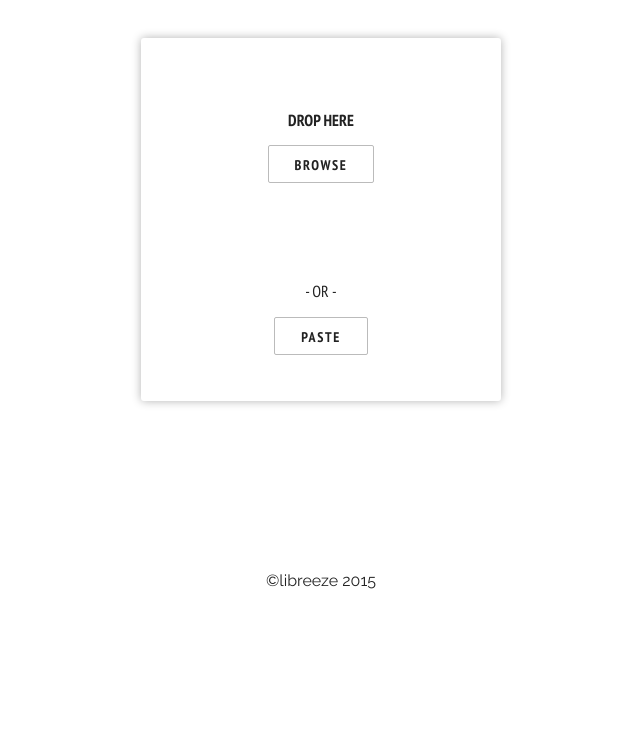
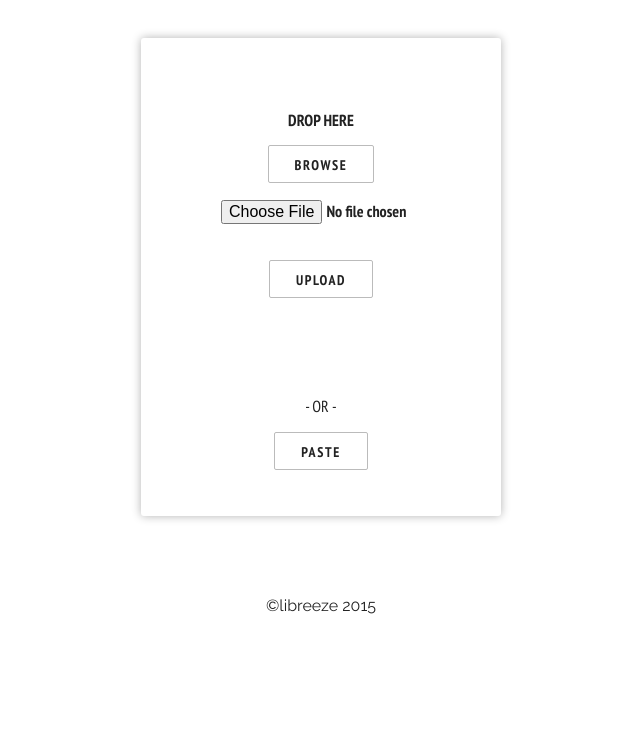
Before and after one commit to markotitel/libreeze, a Django app: template app/templates/app/index.html in a window 1280 px wide. Shown: the part 167-902 px from the top of the page, without its empty margins (319-959 px from the left). Before the commit the page ends 756 px from the top, so only its background shows below. Run offline with Django 3.2, Linux system fonts and the light colour scheme; the template is opened without the code that fills it, so the values that code supplies are empty; parts of the project's set-up code (start-up, migrations or seed data) failed here and were passed over; some libraries are stand-ins or nearby versions.

Commit message:
File upload

```diff
--- a/app/static/app/css/main.css
+++ b/app/static/app/css/main.css
@@ -119,7 +119,7 @@
 /* end Sticky footer */
 
 footer,
-.upload {
+#upload {
 	text-align: center;
 }
 
@@ -128,7 +128,7 @@
 	margin: auto;
 }
 
-.upload {
+#upload {
 	font-family: 'PT Sans Narrow', sans-serif;
 	Xbackground-color: #373a3d;
 	Xbackground-image: -webkit-linear-gradient(top, #373a3d, #313437);
@@ -143,7 +143,7 @@
 	Xcolor: #7f858a;
 }
 
-.upload button {
+#upload button {
 	Xbackground-color: #007a96;
 	padding: 12px 26px;
 	Xcolor: #fff;
@@ -155,11 +155,11 @@
 	line-height: 1;
 }
 
-.upload .submit_upload {
+#upload .submit_upload {
 	display: inline-block;
 }
 
-.upload textarea {
+#upload textarea {
 	Xborder-color: #373a3d;
 	Xcolor: #7f858a;
 	margin-bottom: .2rem;
@@ -180,7 +180,7 @@
 }
 
 #drop input {
-	display: none;
+	XSdisplay: none;
 }
 
 textarea {
--- a/app/static/app/js/main.js
+++ b/app/static/app/js/main.js
@@ -4,6 +4,15 @@
 
     var init = function(){
 		initZeroClipboard();
+		initFileUpload();
+    };
+
+    var initFileUpload = function(){
+        $('input[name=upload]').change(function(e){
+            console.log('file selected');
+            var form = $('#upload_form');
+            form.submit();
+        });
     };
 
     //=begin Toggle paste section
--- a/app/templates/app/index.html
+++ b/app/templates/app/index.html
@@ -57,10 +57,10 @@
 					<br/>
 					<br/>
 
-					<div class="upload">
+					<div id="upload">
 						<!-- Browse form -->
 
-						<form method="post" action="{% url 'app:submit_file' %}" enctype="multipart/form-data">
+						<form id="upload_form" method="post" action="{% url 'app:submit_file' %}" enctype="multipart/form-data">
 							<div id="drop">
 								<div>Drop Here</div>
 								<button type="button">Browse</button>
@@ -109,7 +109,7 @@
          <!-- Our JS files -->
         <script src="{% static 'app/js/plugins.js' %}"></script>
         <script src="{% static 'app/js/main.js' %}"></script>
-		<script src="{% static 'app/js/uploadscript.js' %}"></script>
+		<!--<script src="{% static 'app/js/uploadscript.js' %}"></script>-->
 
         <!-- Google Analytics: change UA-XXXXX-X to be your site's ID. -->
         <script>
```
Also changed, not shown: app/views.py (+5 -3 lines).
